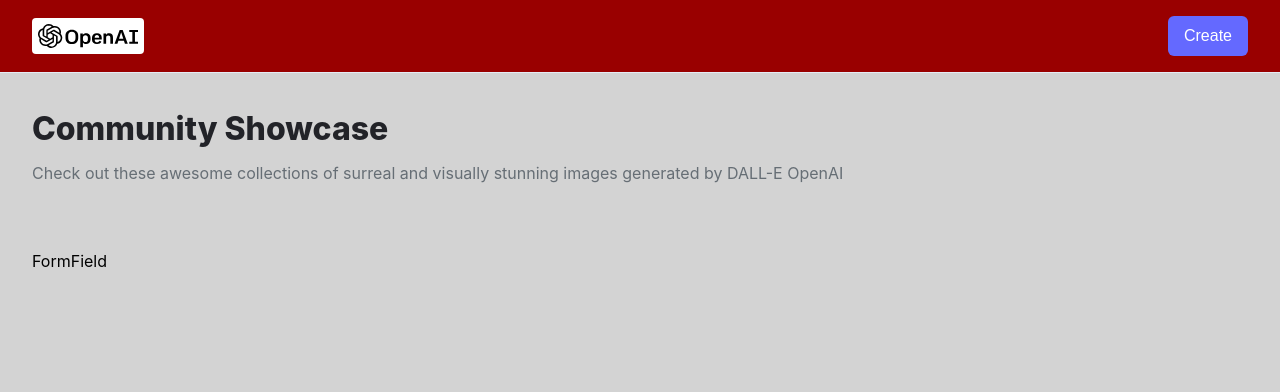
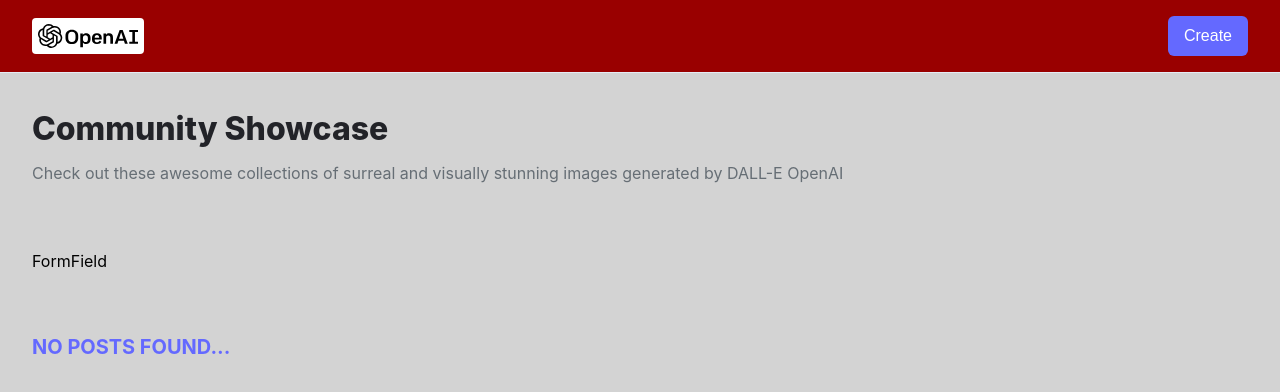
Before and after one commit to min-hinthar/AI-Image-Generation-MERN-App, a React (Vite) app in the folder client/: page / in a window 1280 px wide. Shown: the top 392 px of the page. Built offline with nearby package versions, Linux system fonts and the light colour scheme; a web font is replaced by a local one.

Commit message:
RenderCards component added to return data and title for searchedText and allPosts data

```diff
--- a/client/src/pages/Home.jsx
+++ b/client/src/pages/Home.jsx
@@ -1,10 +1,23 @@
 import React, { useState, useEffect } from 'react';
 import { Card, FormField, Loader } from '../components'
+
+const RenderCards = ({ data, title }) => {
+  if (data?.length > 0) {
+    return data.map((post) => <Card key={post._id} {...post} />)
+  }
+  return (
+    <h2 className='mt-5 font-bold text-[#6469ff] text-xl uppercase'>
+      {title}
+    </h2>
+  )
+}
 
 const Home = () => {
 
   const [loading, setLoading] = useState(false);
   const [allPosts, setAllPosts] = useState(null);
+
+  const [searchText, setSearchText] = useState('');
 
   return (
     <section className='max-w-7xl mx-auto'>
@@ -29,6 +42,24 @@
           </div>
         ) : (
           <>
+            {searchText && (
+              <h2 className='font-medium text-[#666e75] text-xl mb-3'>
+                Showing results for <span className='text-[#222328]'>{searchText}</span>
+              </h2>
+            )}
+            <div className='grid lg:grid-cols-4 sm:grid-cols-3 xs:grid-cols-2 grid-cols-1 gap-3'>
+              {searchText ? (
+                <RenderCards
+                  data={[]}
+                  title='No search results found...'
+                />
+              ) : (
+                <RenderCards
+                  data={[]}
+                  title='No posts found...'
+                />
+              )}
+            </div>
           </>
         )}
       </div>
```
